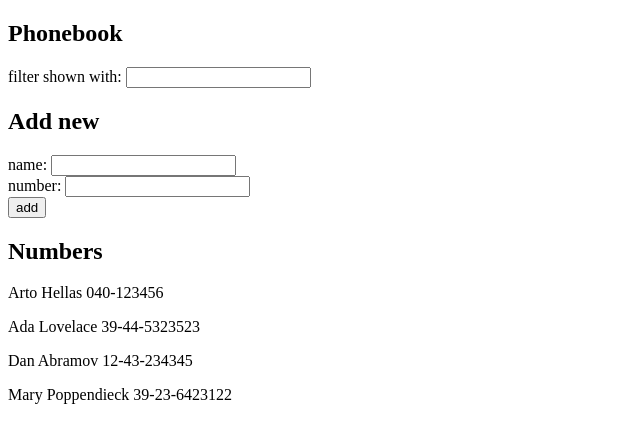
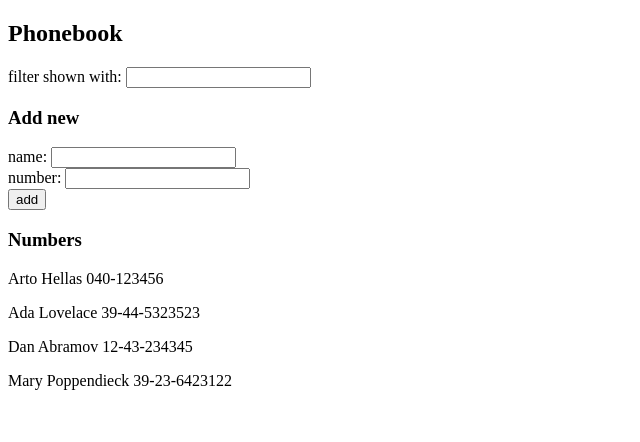
Before and after one commit to n1k1k/full-stack-mooc, a React (Vite) app in the folder osa2/puhelinluettelo/: page / in a window 1280 px wide. Shown: the top 442 px of the page, without its empty margins (0-640 px from the left). Built offline with nearby package versions, Linux system fonts and the light colour scheme.

Commit message:
Exercise 2.10

```diff
--- a/osa2/puhelinluettelo/src/App.jsx
+++ b/osa2/puhelinluettelo/src/App.jsx
@@ -1,10 +1,27 @@
 import { useState } from 'react'
 
-const Name = ({ name, number }) => {
-  return(
-    <p>{name} {number}</p>
+const Person = ({ name, number }) => <p>{name} {number}</p>
+
+const Persons = ({ persons }) => {
+  console.log(persons)
+  return (
+    persons.map(person => <Person key={person.name} name={person.name} number={person.number}/>)
   )
 }
+
+const PersonForm = ({ addName, newName, handleNameChange, newNumber, handleNumberChange }) => {
+  return (
+    <>
+    <form onSubmit={addName}>
+      <div>name: <input value={newName} onChange={handleNameChange} /></div>
+      <div>number: <input value={newNumber} onChange={handleNumberChange} /></div>
+      <div><button type="submit">add</button></div>
+    </form>
+    </>
+  )
+}
+
+const Filter = ({ filter, handleFilterChange }) => <div>filter shown with: <input value={filter} onChange={handleFilterChange} /></div>
 
 const App = () => {
   const [persons, setPersons] = useState([
@@ -50,15 +67,11 @@ const App = () => {
   return (
     <div>
       <h2>Phonebook</h2>
-      <div>filter shown with: <input value={filter} onChange={handleFilterChange} /></div>
-      <h2>Add new</h2>
-      <form onSubmit={addName}>
-        <div>name: <input value={newName} onChange={handleNameChange} /></div>
-        <div>number: <input value={newNumber} onChange={handleNumberChange} /></div>
-        <div><button type="submit">add</button></div>
-      </form>
-      <h2>Numbers</h2>
-      {personsToShow.map(person => <Name key = {person.name} name={person.name} number={person.number} />)}
+      <Filter filter={filter} handleFilterChange={handleFilterChange} />
+      <h3>Add new</h3>
+      <PersonForm addName={addName} newName={newName} newNumber={newNumber} handleNameChange={handleNameChange} handleNumberChange={handleNumberChange}/>
+      <h3>Numbers</h3>
+      <Persons persons={personsToShow} />
     </div>
   )
 }
```
